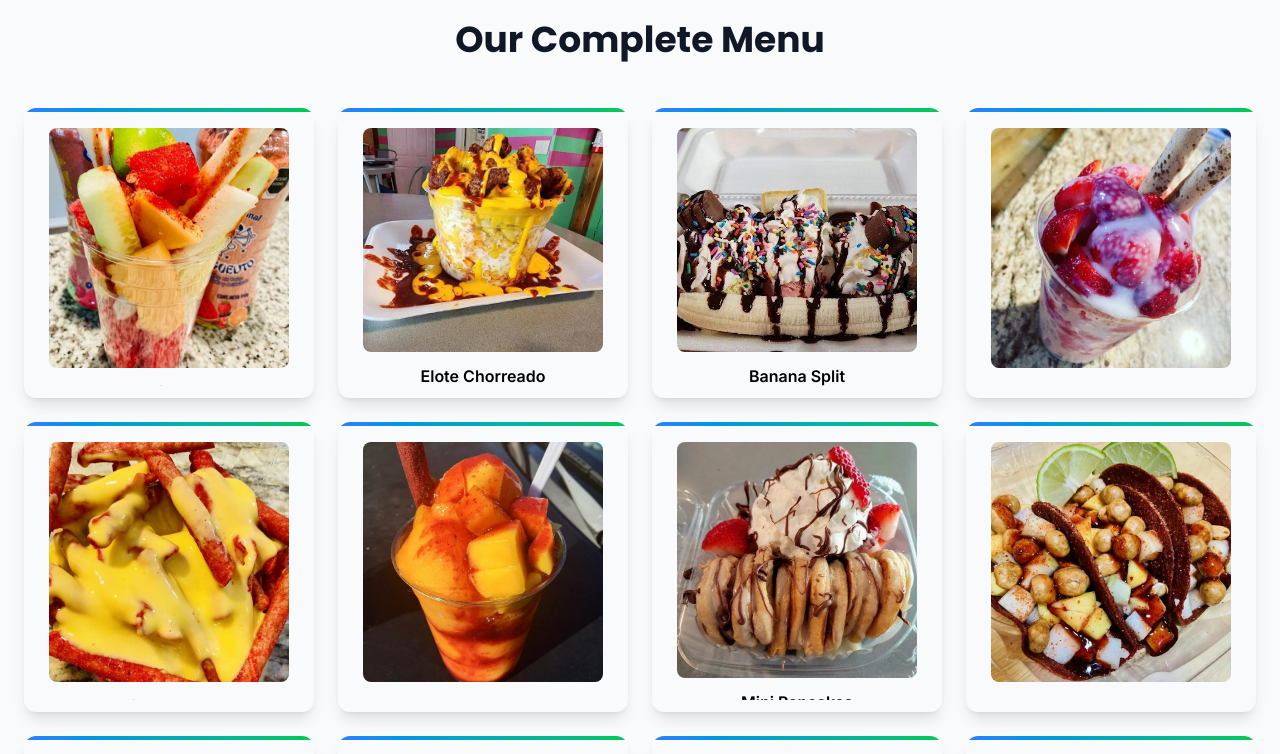
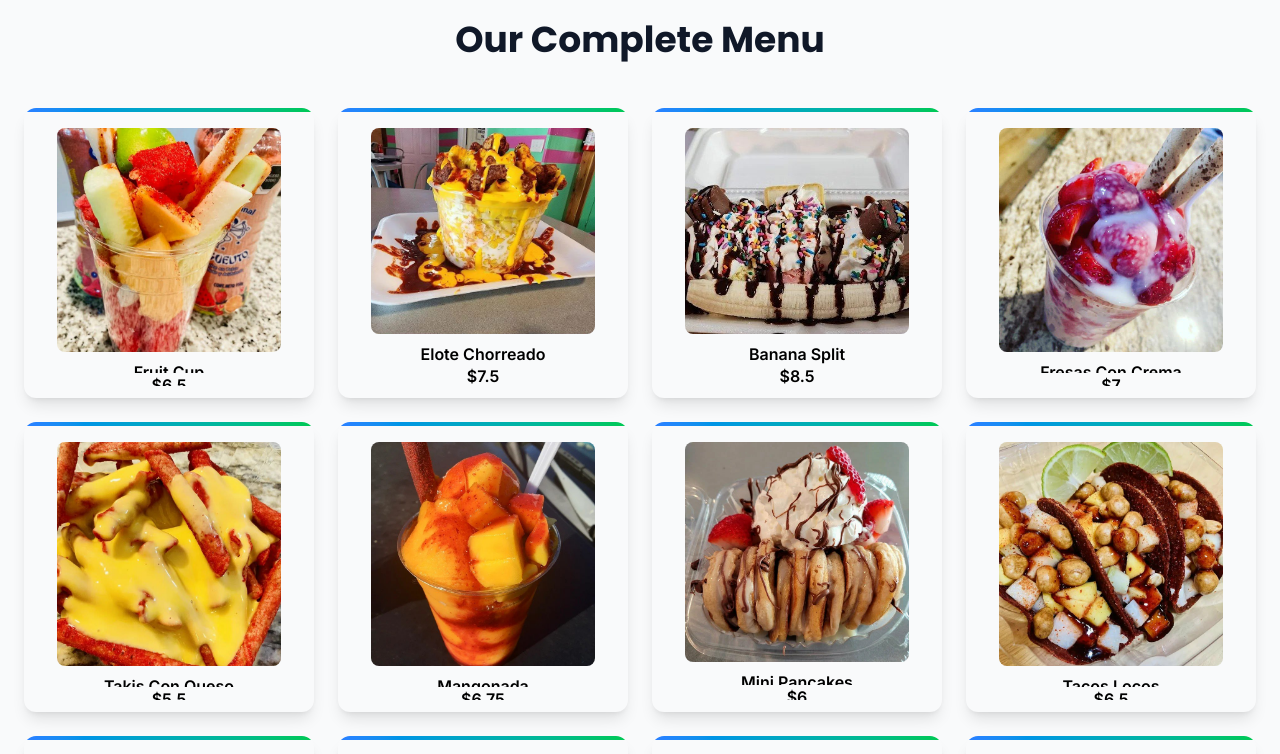
Before and after one commit to Guillermotrejo1/I-Snack, a Next.js app: page / in a window 1280 px wide. Shown: the part 1540-2294 px from the top of the page. Built offline with nearby package versions, Linux system fonts and the light colour scheme.

Commit message:
added prices to the snacks

```diff
--- a/app/components/BentoGrid.tsx
+++ b/app/components/BentoGrid.tsx
@@ -11,18 +11,18 @@ const BentoGrid = () => {
   ];
 
   const snacks = [
-    { id: 1, name: "Fruit Cup", image: "/images/fruitCup.jpg" },
-    { id: 2, name: "Elote Chorreado", image: "/images/eloteChorreado.jpg" },
-    { id: 3, name: "Banana Split", image: "/images/bananaSplit.jpg" },
-    { id: 4, name: "Fresas Con Crema", image: "/images/fresasCremosas.jpg" },
-    { id: 5, name: "Takis Con Queso", image: "/images/cheeseTakis.jpg" },
-    { id: 6, name: "Mangonada", image: "/images/mangonada.jpg" },
-    { id: 7, name: "Mini Pancakes", image: "/images/miniPancakes.jpg" },
-    { id: 8, name: "Tacos Locos", image: "/images/tacosLocos.jpg" },
-    { id: 9, name: "Rusa", image: "/images/rusa.jpg" },
-    { id: 10, name: "Paletas De Nieve", image: "/images/paletas.jpg" },
-    { id: 11, name: "Pepino Preparado", image: "/images/pepino.jpg" },
-    { id: 12, name: "Nieve Preparada", image: "/images/nievePreparada.jpg" },
+    { id: 1, name: "Fruit Cup", image: "/images/fruitCup.jpg", price: 6.50 },
+    { id: 2, name: "Elote Chorreado", image: "/images/eloteChorreado.jpg", price: 7.50 },
+    { id: 3, name: "Banana Split", image: "/images/bananaSplit.jpg", price: 8.50 },
+    { id: 4, name: "Fresas Con Crema", image: "/images/fresasCremosas.jpg", price: 7.0 },
+    { id: 5, name: "Takis Con Queso", image: "/images/cheeseTakis.jpg", price: 5.50 },
+    { id: 6, name: "Mangonada", image: "/images/mangonada.jpg", price: 6.75 },
+    { id: 7, name: "Mini Pancakes", image: "/images/miniPancakes.jpg", price: 6.00 },
+    { id: 8, name: "Tacos Locos", image: "/images/tacosLocos.jpg", price: 6.50 },
+    { id: 9, name: "Rusa", image: "/images/rusa.jpg", price: 5.75 },
+    { id: 10, name: "Paletas De Nieve", image: "/images/paletas.jpg", price: 4.50 },
+    { id: 11, name: "Pepino Preparado", image: "/images/pepino.jpg", price: 5.25 },
+    { id: 12, name: "Nieve Preparada", image: "/images/nievePreparada.jpg", price: 5.50 },
   ];
 
   return (
--- a/app/components/FeaturedBoxes.tsx
+++ b/app/components/FeaturedBoxes.tsx
@@ -11,6 +11,7 @@ const FeaturedBoxes = ({ snack }: { snack: { id: number; name: string; image: st
           alt={snack.name}
           width={480}
           height={480}
+          loading="lazy"
           className="w-24 h-24 md:w-60 md:h-60 object-cover rounded-lg mb-2 md:mb-3"
         />
         <span className="text-black text-xs md:text-base font-semibold text-center line-clamp-2">{snack.name}</span>
--- a/app/components/GridBoxes.tsx
+++ b/app/components/GridBoxes.tsx
@@ -1,7 +1,7 @@
 import Image from "next/image";
 import React from "react";
 
-const GridBoxes = ({ snack }: { snack: { id: number; name: string; image: string } }) => {
+const GridBoxes = ({ snack }: { snack: { id: number; name: string; image: string, price: number } }) => {
   return (
     <div className="bg-gray-50 rounded-xl aspect-square w-full shadow-lg hover:shadow-2xl hover:scale-105 transition-all duration-300 overflow-hidden">
       <div className="h-1 w-full bg-linear-to-r from-blue-500 to-green-500" />
@@ -11,9 +11,11 @@ const GridBoxes = ({ snack }: { snack: { id: number; name: string; image: string
           alt={snack.name}
           width={480}
           height={480}
-          className="w-60 h-60 object-cover rounded-lg mb-3"
+          loading="lazy"
+          className="w-56 h-56 object-cover rounded-lg"
         />
-        <span className="text-black text-base font-semibold text-center line-clamp-2">{snack.name}</span>
+        <span className="text-black text-base font-semibold text-center line-clamp-2 mt-2">{snack.name}</span>
+        <span className="text-black text-base font-semibold text-center line-clamp-2">${snack.price}</span>
       </div>
     </div>
   );
```
